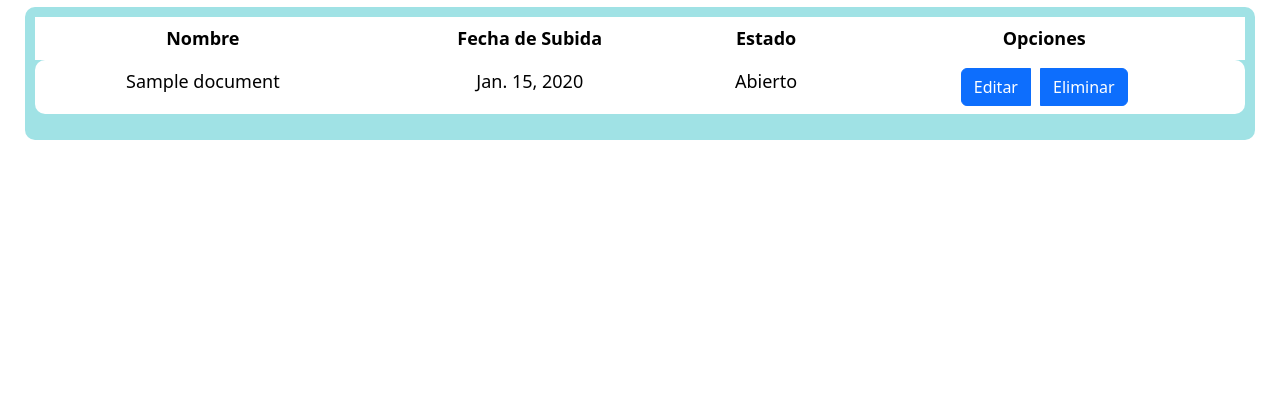
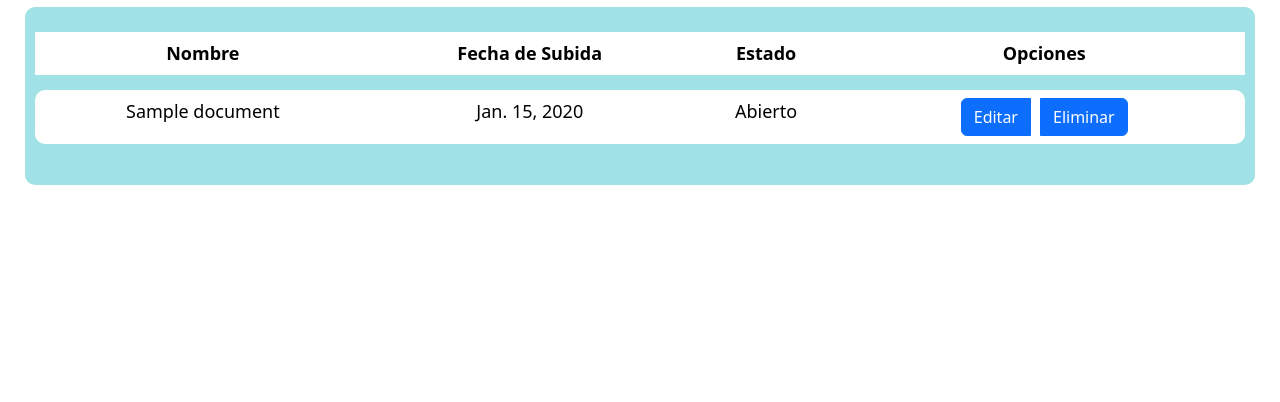
Before and after one commit to ISPP-Grupo-10/cocemfe-sevilla, a Django app: page /documents/ in a window 1280 px wide. Shown: the part 205-607 px from the top of the page. Run offline with Django 5.2, Linux system fonts and the light colour scheme; tables that the repository leaves empty hold one stand-in row (values such as "Sample post"); some libraries are stand-ins or nearby versions.

Commit message:
feat: conflictos done

```diff
--- a/codenfe_sevilla/codenfe_sevilla/urls.py
+++ b/codenfe_sevilla/codenfe_sevilla/urls.py
@@ -22,9 +22,8 @@ from django.conf.urls.static import static
 
 urlpatterns = [
     path("admin/", admin.site.urls),
-    path("documents/", docsViews.docsList),
     path('', include('base.urls', namespace='base')),
-    path('pdf/', include('documents.urls')),
+    path('documents/', include('documents.urls')),
 ]
 if settings.DEBUG:
     urlpatterns += static(settings.MEDIA_URL, document_root=settings.MEDIA_ROOT)
--- a/codenfe_sevilla/documents/templates/docsList.html
+++ b/codenfe_sevilla/documents/templates/docsList.html
@@ -16,7 +16,7 @@
         <tbody>
             {% if documentos %}
                 {% for doc in documentos %}
-                <tr>
+                <tr class="spaceUnder">
                     <td>{{ doc.name }}</td>
                     <td>{{ doc.start_date }}</td>
                     {% if doc.status == True %}
--- a/codenfe_sevilla/documents/urls.py
+++ b/codenfe_sevilla/documents/urls.py
@@ -1,7 +1,8 @@
 from django.urls import path
-from .views import upload_pdf, view_pdf
+from .views import upload_pdf, view_pdf, docsList
 
 urlpatterns = [
+    path("", docsList, name="docsList"),
     path('upload_pdf', upload_pdf, name='upload_pdf'),
     path('view_pdf/<int:pk>/', view_pdf, name='view_pdf'),
 
--- a/codenfe_sevilla/static/css/docsList.css
+++ b/codenfe_sevilla/static/css/docsList.css
@@ -24,3 +24,8 @@ td:last-child {
     border-top-right-radius: 10px;
     border-bottom-right-radius: 10px;
 }
+
+.tabla-personalizada {
+    border-collapse: separate;
+    border-spacing: 0 15px;
+}
```
